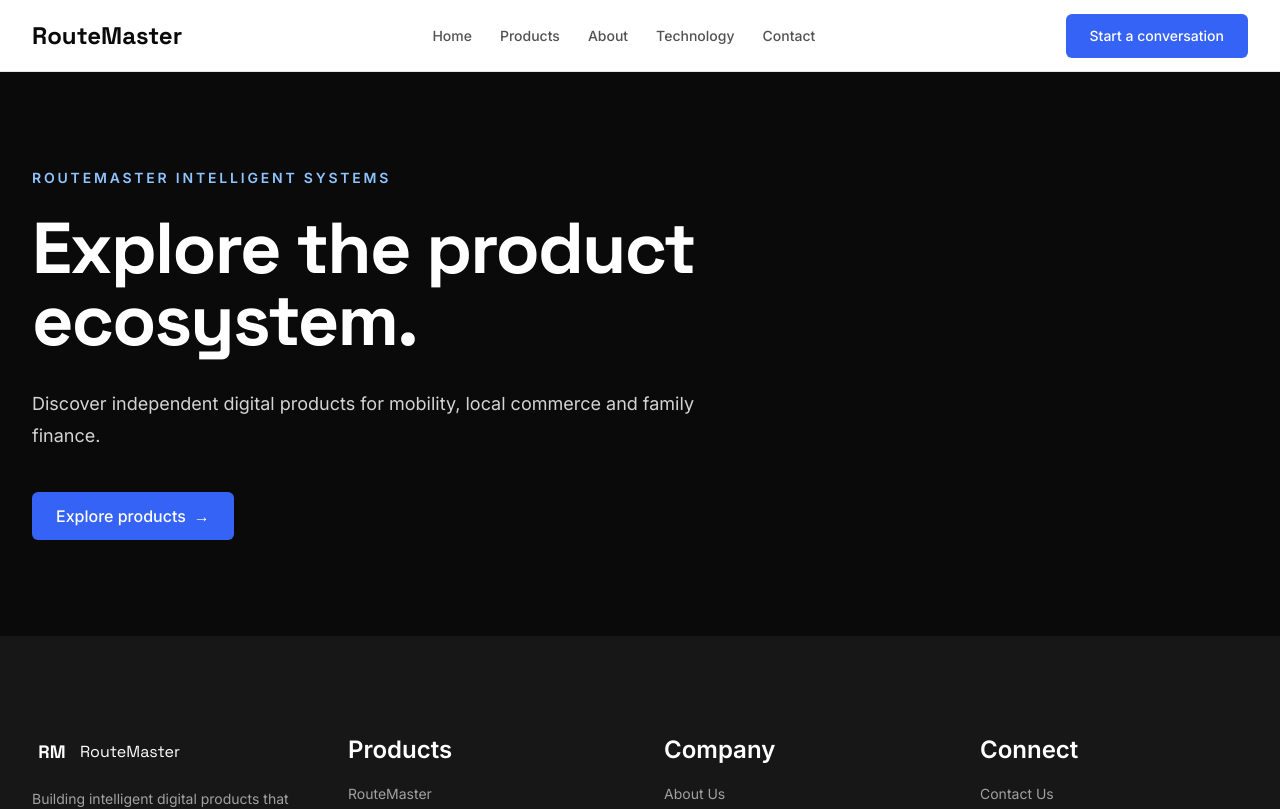
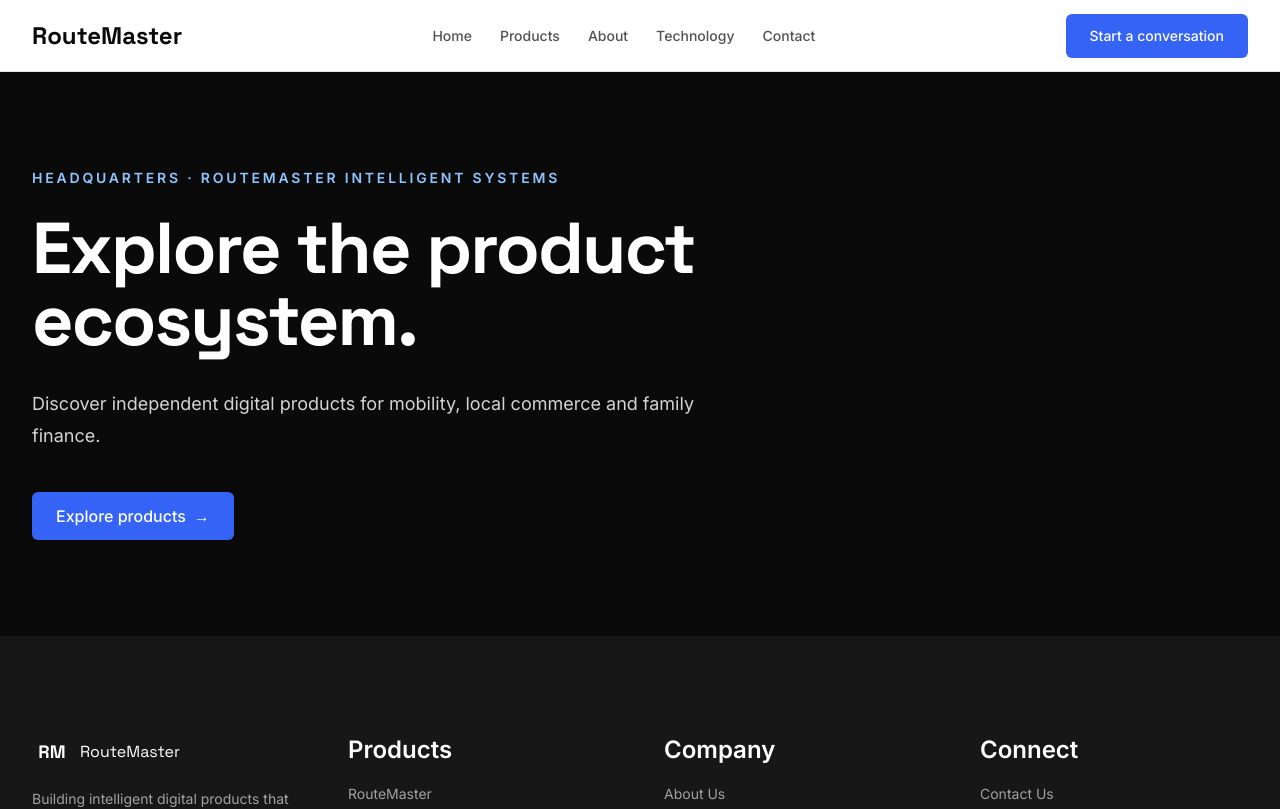
Before and after one commit to anthonynagar1122-create/MyPortfolio, a Next.js app in the folder portfolio/: page /ecosystem in a window 1280 px wide. Shown: the top 809 px of the page. Built offline with nearby package versions, Linux system fonts and the light colour scheme.

Commit message:
lint: use the provided experience label in fallback canvas

```diff
--- a/portfolio/components/experience/ExperienceCanvas.tsx
+++ b/portfolio/components/experience/ExperienceCanvas.tsx
@@ -6,14 +6,14 @@ import { Footer } from "@/components/layout/Footer";
  * Accessible, lightweight fallback for the earlier experimental 3D HQ route.
  * The public product navigation is now the canonical portfolio experience.
  */
-export function ExperienceCanvas({ initialWorld: _initialWorld }: { initialWorld: string }) {
+export function ExperienceCanvas({ initialWorld }: { initialWorld: string }) {
   return (
     <div className="flex min-h-screen flex-col bg-neutral-950 text-white">
       <Navigation />
       <main className="flex flex-1 items-center">
         <section className="mx-auto w-full max-w-7xl px-4 py-24 sm:px-6 lg:px-8">
           <p className="text-sm font-semibold uppercase tracking-[0.2em] text-blue-300">
-            RouteMaster Intelligent Systems
+            {initialWorld} · RouteMaster Intelligent Systems
           </p>
           <h1 className="mt-6 max-w-4xl font-display text-5xl font-bold tracking-tight md:text-7xl">
             Explore the product ecosystem.
```
